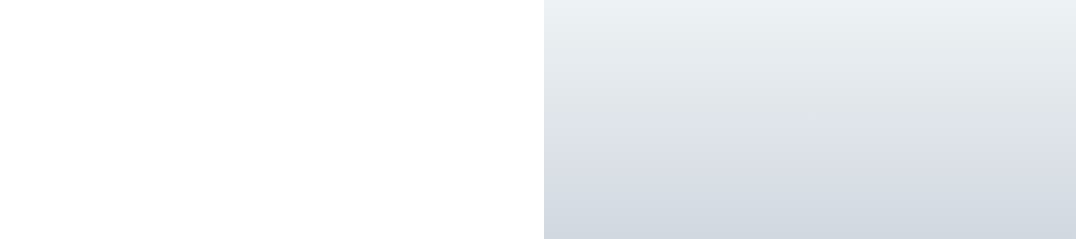
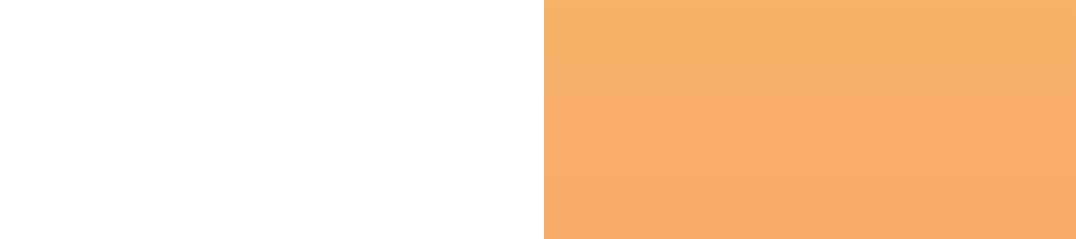
Before and after one commit to muenster-io/Website, a website: page index.html in a window 1280 px wide. Shown: the top 239 px of the page, 204-1280 px from the left. Drawn offline with nearby package versions, Linux system fonts and the light colour scheme.

Commit message:
updated hero colors

```diff
--- a/src/scss/abstracts/_variables.scss
+++ b/src/scss/abstracts/_variables.scss
@@ -16,9 +16,9 @@ $color: (
 		3: #DDE7EF
 	),
 	primary: (
-		1: #8d99ae,
+		1: #f79d65,
 		2: #DAD8FF,
-		3: #edf2f4,
+		3: #f7b267,
 		4: #F8F7FF
  	),
  	additional: (
```
Also changed, not shown: dist/css/style.css.
